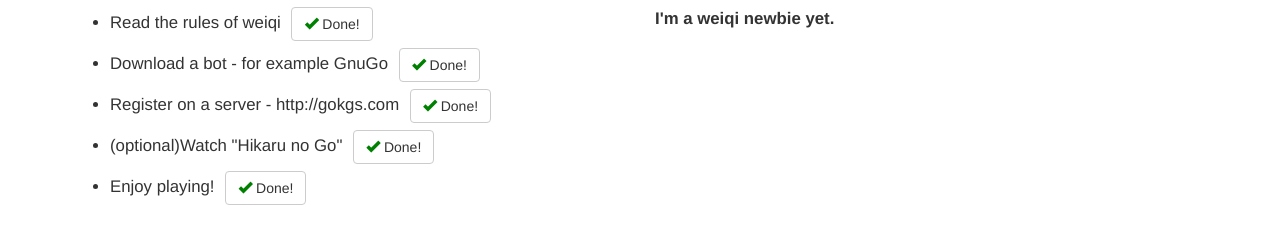
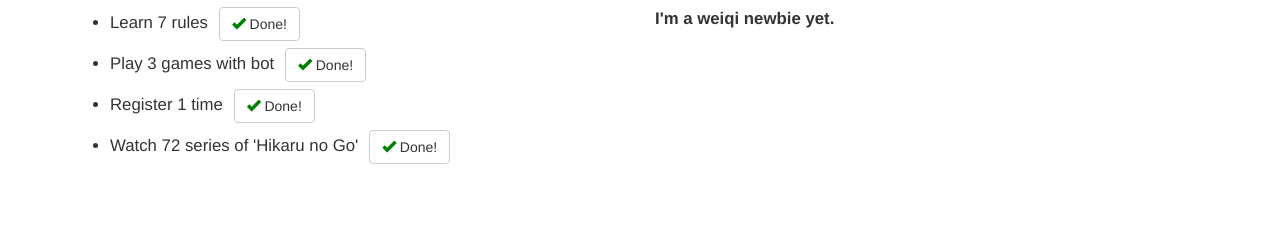
Before and after one commit to Goshka39/coursera-course5, a plain HTML site: page module2_solution/index.html in a window 1280 px wide. Shown: the part 166-410 px from the top of the page. Drawn offline with nearby package versions, Linux system fonts and the light colour scheme.

Commit message:
fixed issue with fields

```diff
--- a/module2_solution/app.js
+++ b/module2_solution/app.js
@@ -28,12 +28,18 @@ function AlreadyBoughtShoppingController(ShoppingListCheckOffService){
 function ShoppingListCheckOffService(){
 	var service = this;
 
+	var verbs = [
+		{todo: "Learn", done: "Learned"},
+		{todo: "Play", done: "Played"},
+		{todo: "Register", done: "Registered"},
+		{todo: "Watch", done: "Watched"}
+	]
 	var itemsToBuy = [
-		'Read the rules of weiqi',
-		'Download a bot - for example GnuGo',
-		'Register on a server - http://gokgs.com',
-		'(optional)Watch "Hikaru no Go"',
-		'Enjoy playing!'];
+		{verb: verbs[0], name: "rules", quantity: 7},
+		{verb: verbs[1], name: "games with bot", quantity: 3},
+		{verb: verbs[2], name: "time", quantity: 1},
+		{verb: verbs[3], name: "series of 'Hikaru no Go'", quantity:72}
+	];
 	var boughtItems = [];
 
 	service.getItemsToBuy = function(){
--- a/module2_solution/index.html
+++ b/module2_solution/index.html
@@ -37,7 +37,7 @@
     <div class="col-md-6" ng-controller="ToBuyShoppingController as list">
      <h2>What do you need to do:</h2>
      <ul>
-       <li ng-repeat="item in list.items">{{ item }} <button class="btn btn-default" ng-click="list.buyItem($index)"><span class="glyphicon glyphicon-ok"></span> Done!</button></li>
+       <li ng-repeat="item in list.items">{{ item.verb.todo }} {{ item.quantity }} {{ item.name }} <button class="btn btn-default" ng-click="list.buyItem($index)"><span class="glyphicon glyphicon-ok"></span> Done!</button></li>
      </ul>
      <div class="emptyMessage" ng-show="list.items.length==0">If you have any questions about weiqi(go) just pm me(AcidBee) on KGS!</div>
     </div>
@@ -46,7 +46,7 @@
     <div class="col-md-6" ng-controller="AlreadyBoughtShoppingController as list">
      <h2>Already Done:</h2>
      <ul>
-       <li ng-repeat="item in list.items">{{ item }}</li>
+       <li ng-repeat="item in list.items">{{ item.verb.done }} {{ item.quantity }} {{ item.name }}</li>
      </ul>
      <div class="emptyMessage" ng-show="list.items.length==0">I'm a weiqi newbie yet.</div>
     </div>
```
